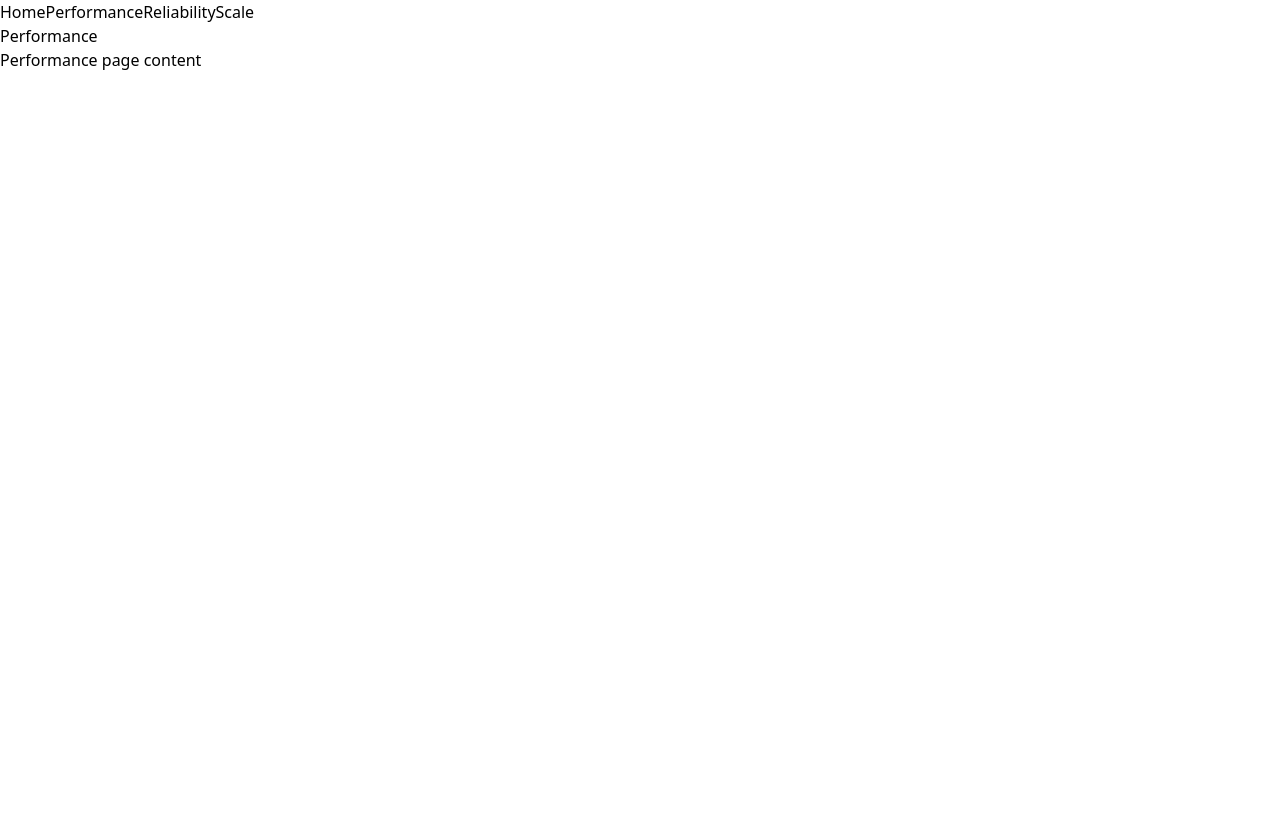
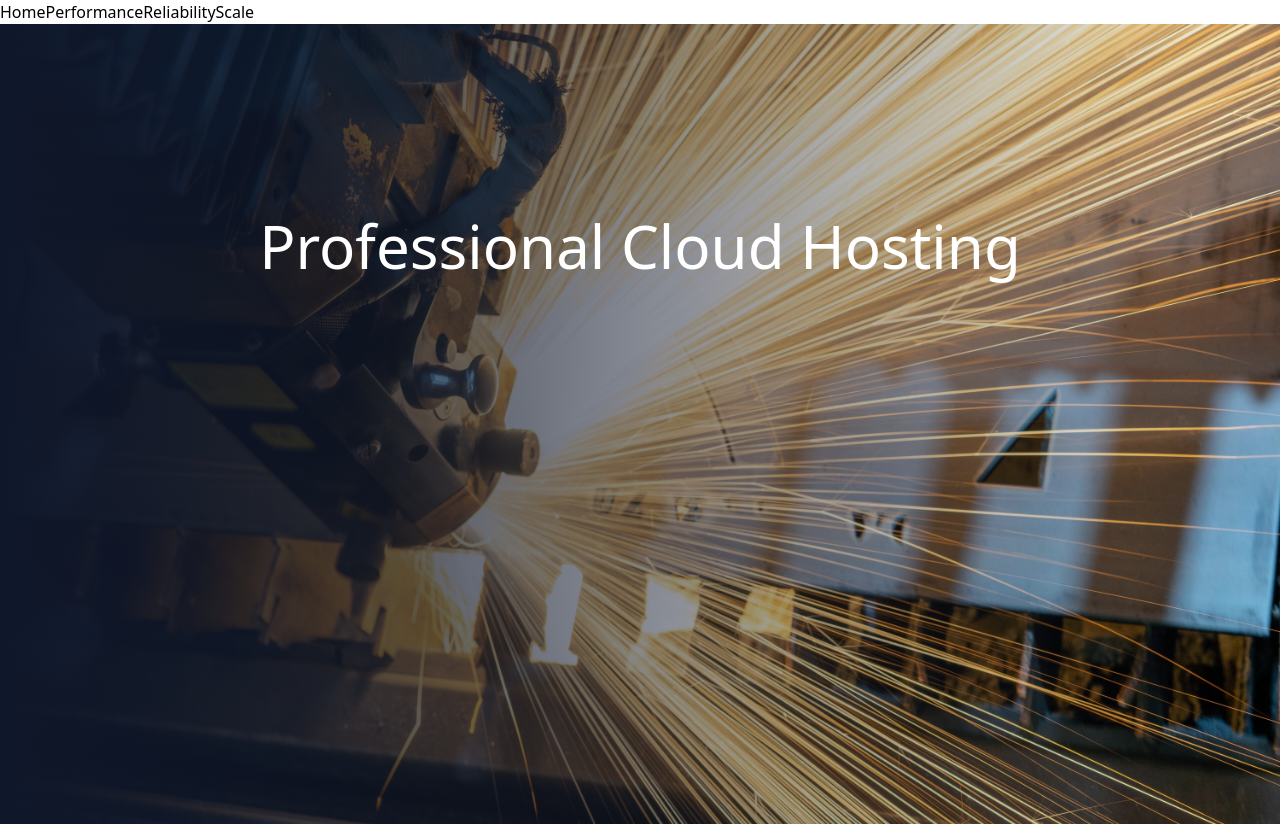
Before and after one commit to VikashPR/nextjs-dev-course, a Next.js app: page /performance in a window 1280 px wide. Before the commit the page ends 800 px from the top, so only its background shows below. Built offline with nearby package versions, Linux system fonts and the light colour scheme.

Commit message:
Refactor page component to use Hero component with image and title props

```diff
--- a/src/app/performance/page.tsx
+++ b/src/app/performance/page.tsx
@@ -1,10 +1,14 @@
-const PerformancePage = () => {
-    return (
-        <div>
-        <h1>Performance</h1>
-        <p>Performance page content</p>
-        </div>
-    );
+import Hero from "@/components/hero";
+import performanceImg from "../../../public/performance.jpg";
+
+export default function PerformancePage() {
+  return (
+    <div>
+      <Hero
+        imgData={performanceImg}
+        imgAlt="Hero image"
+        title="Professional Cloud Hosting"
+      />
+    </div>
+  );
 }
-
-export default PerformancePage;
```
